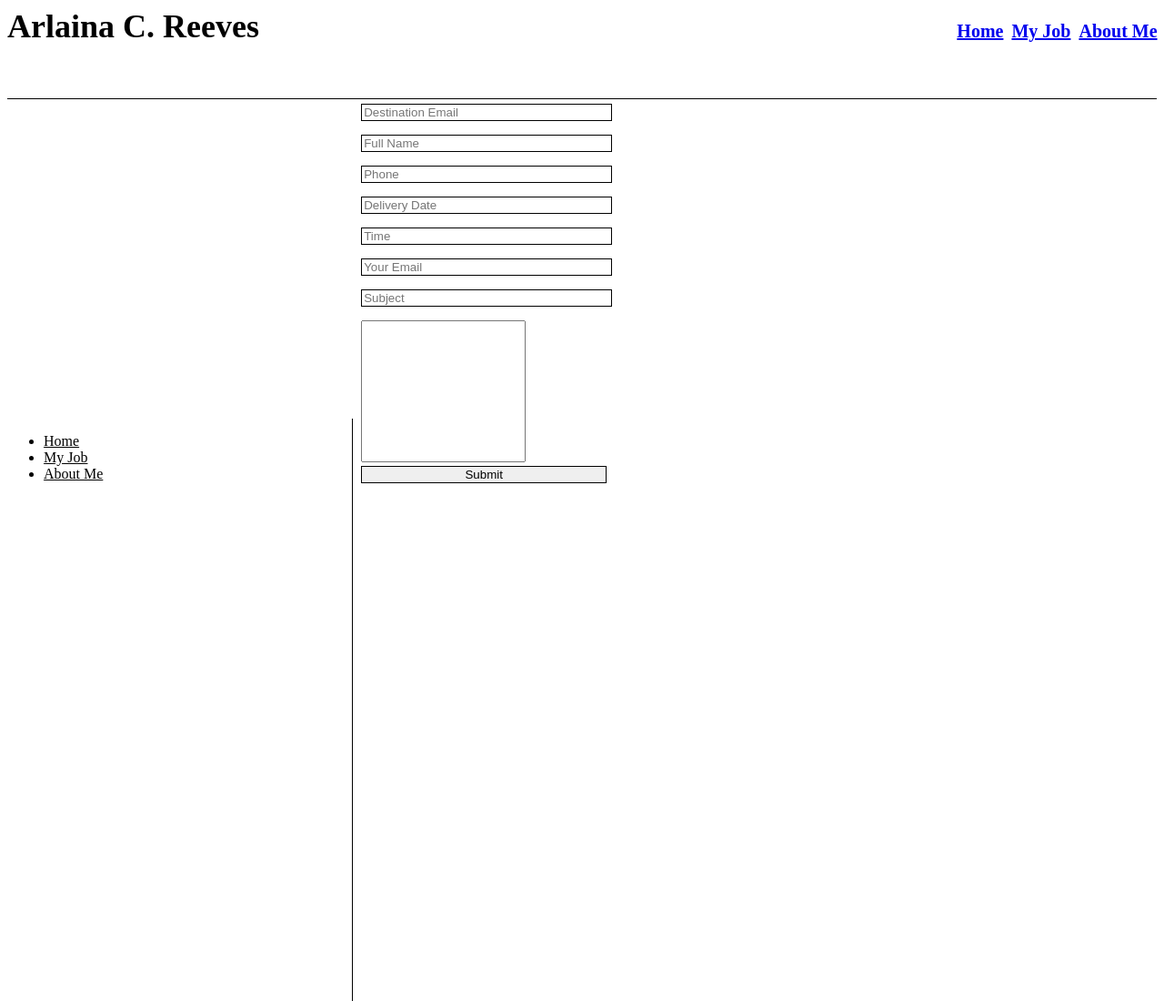
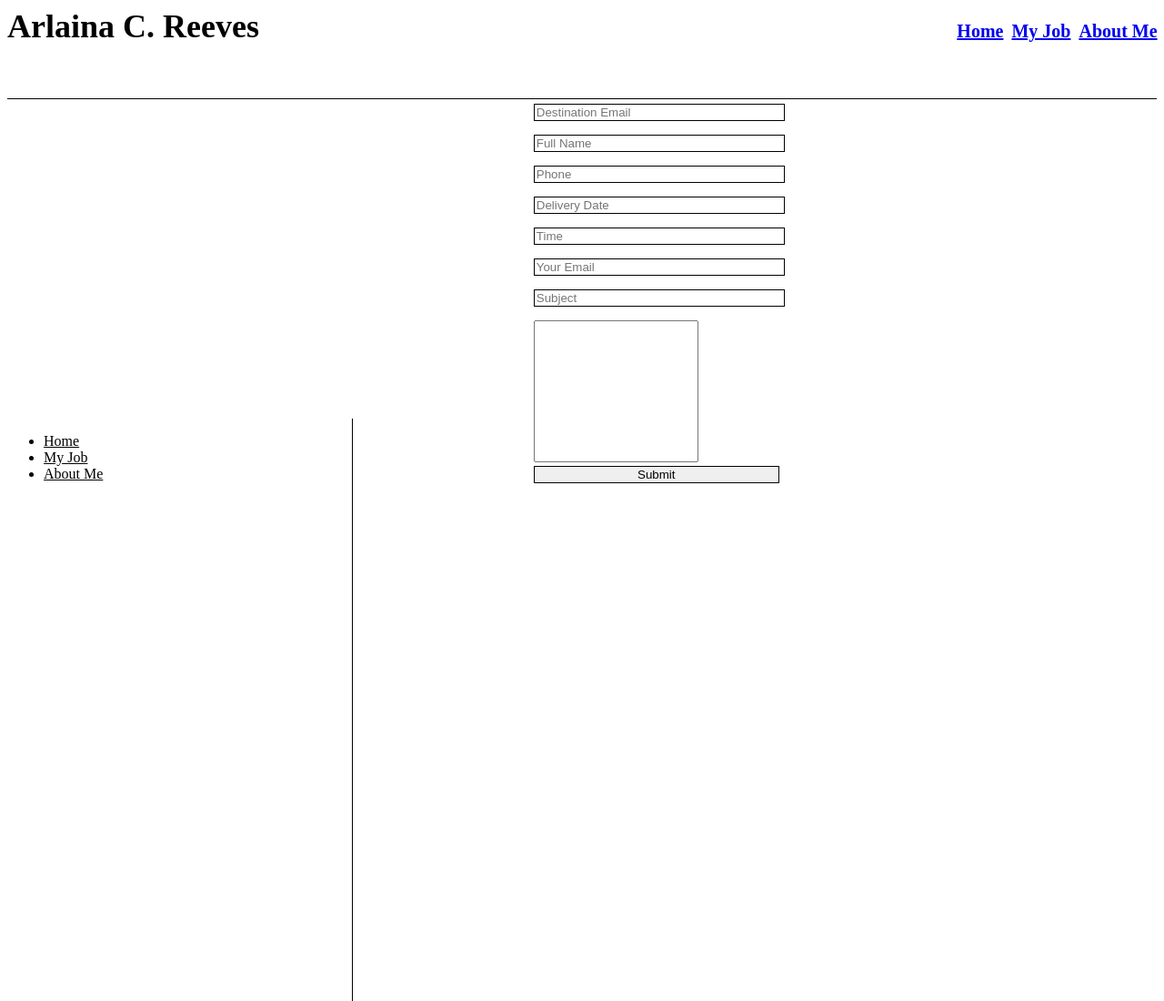
Before and after one commit to Areeves93/Form, a plain HTML site: page index.html in a window 1280 px wide. Shown: the top 1100 px of the page at 91% size. Drawn offline with Linux system fonts and the light colour scheme.

Commit message:
Fix Issues

```diff
--- a/form.css
+++ b/form.css
@@ -46,6 +46,8 @@
 
 form{
     margin:auto;
+    position:relative;
+    left:30%;
 
 }
 
```
